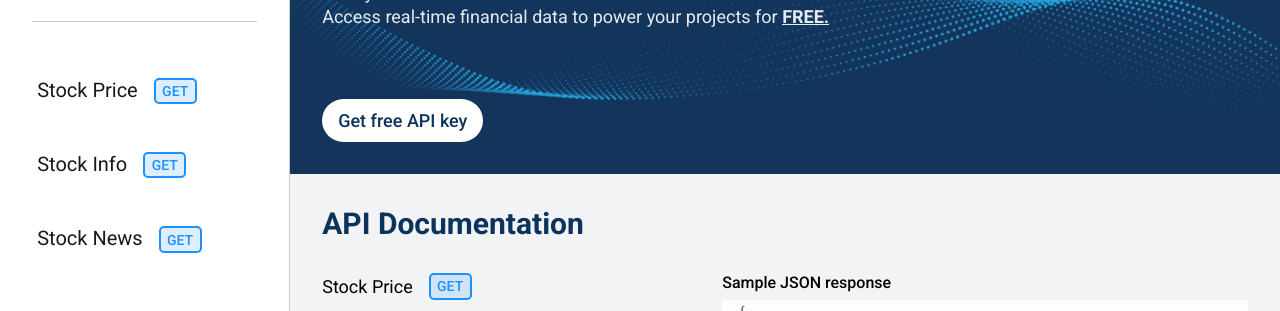
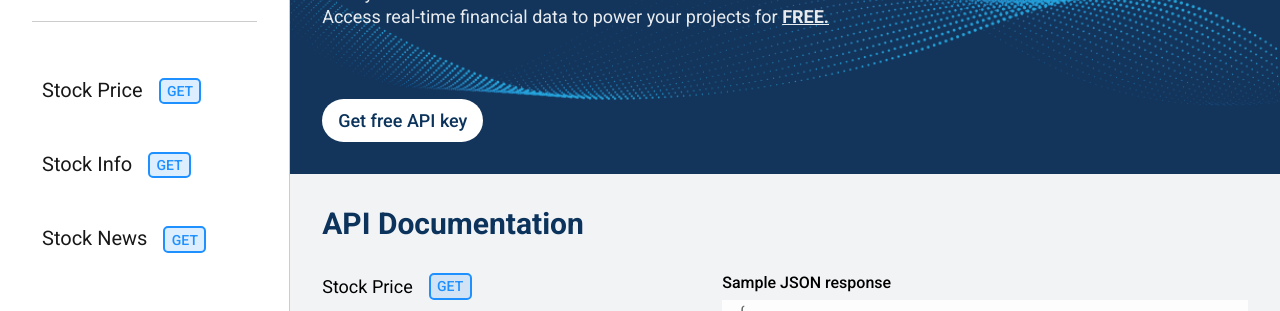
Before and after one commit to dnitecki/finfetch-ui, a React (Create React App) app: page /api/docs in a window 1280 px wide. Shown: the part 158-469 px from the top of the page. Built offline with nearby package versions, Linux system fonts and the light colour scheme.

Commit message:
more styles

```diff
--- a/src/apps/finfetch-api/pages/documentation/Documentation.scss
+++ b/src/apps/finfetch-api/pages/documentation/Documentation.scss
@@ -87,11 +87,11 @@
 .documentation-nav-container {
   padding-top: 0.5rem;
   padding-bottom: 0.5rem;
-  padding-left: 0.2rem;
+  padding-left: 0.5rem;
   display: flex;
   width: 100%;
   column-gap: 1rem;
-  transition: all ease 0.3s;
+  transition: all ease 0.2s;
   border-left: 2px solid transparent;
 }
 .documentation-content-header {
```
